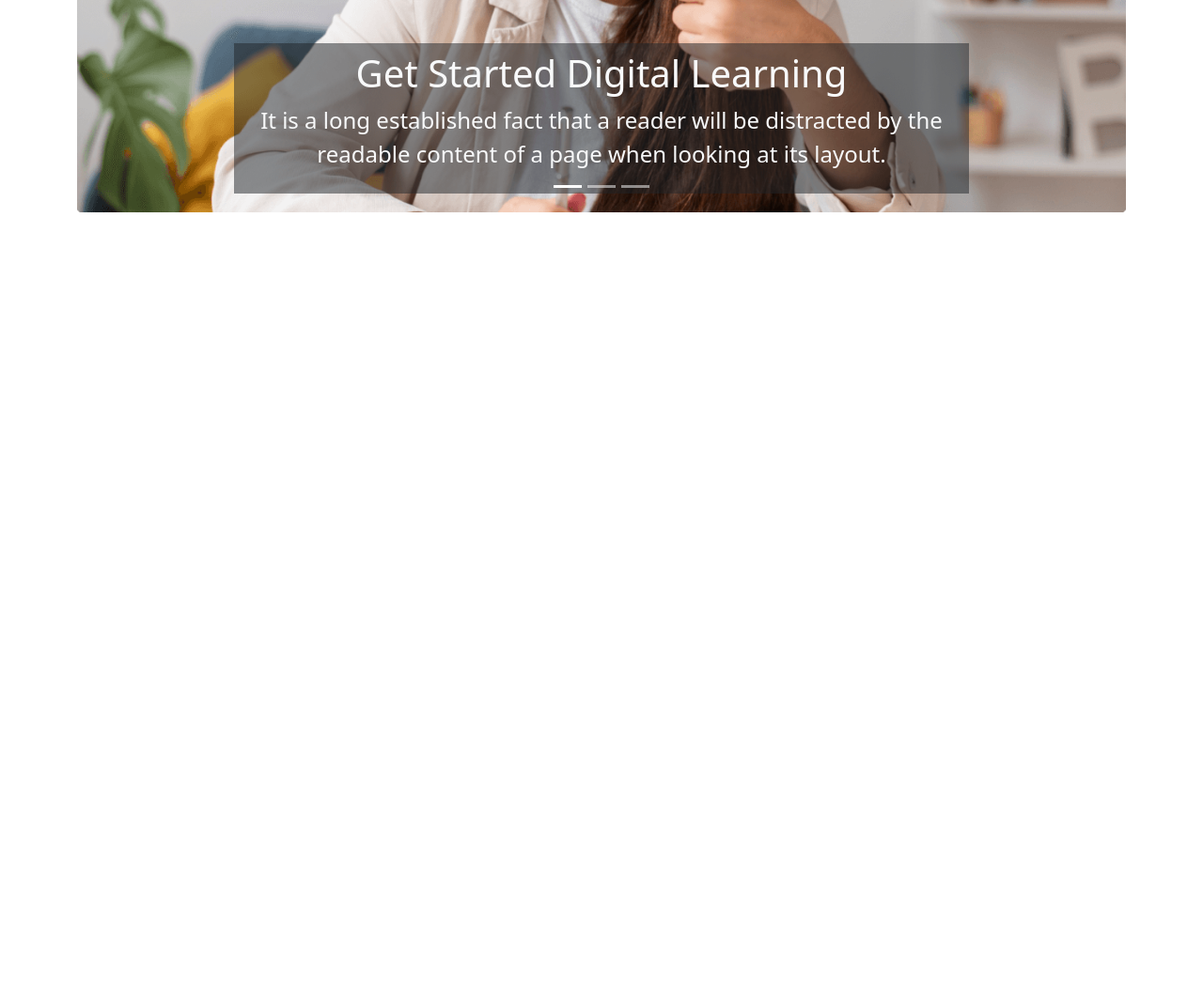
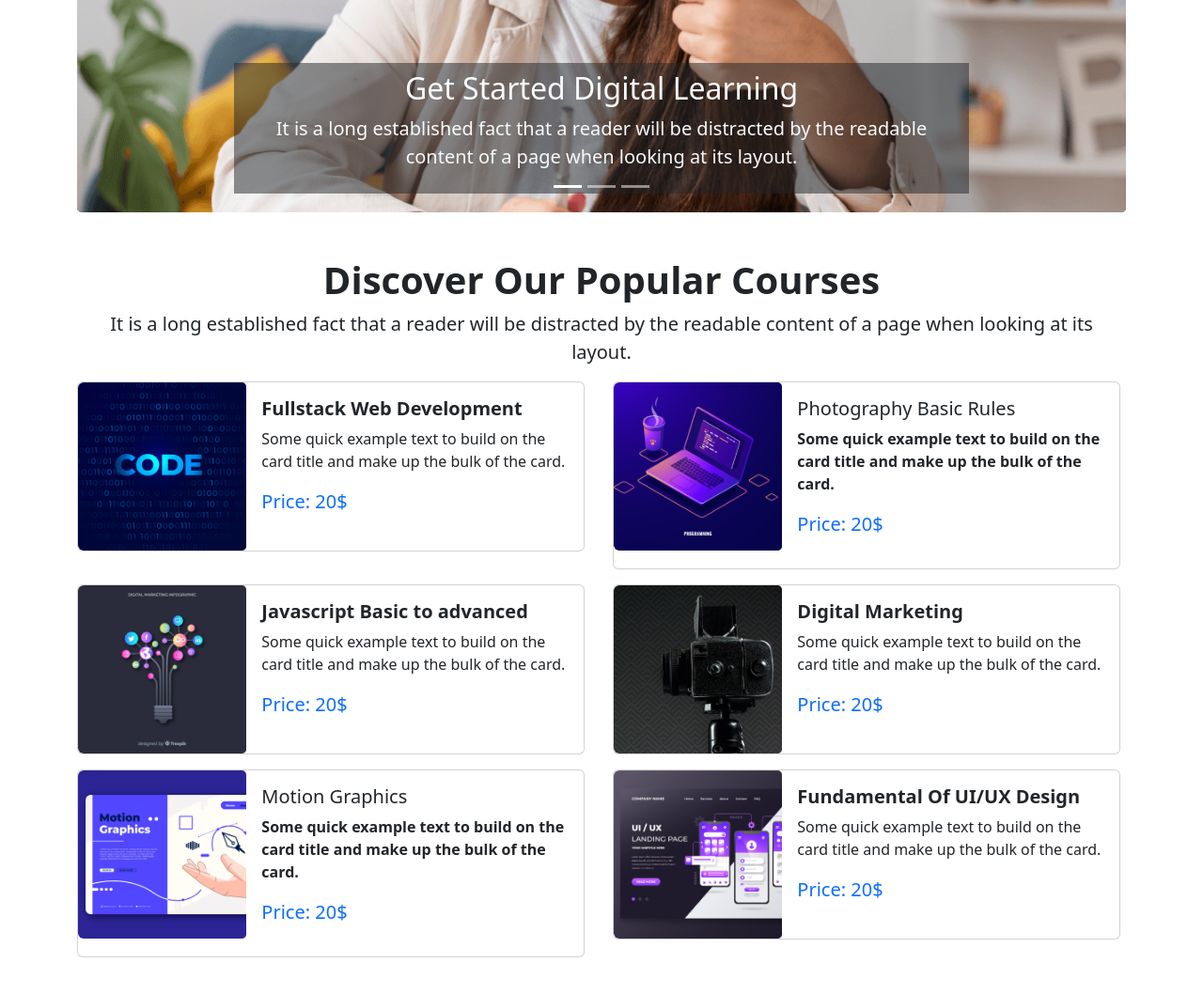
Before and after one commit to surav27/Assignment-three, a plain HTML site: page index.html in a window 1280 px wide. Shown: the part 500-1558 px from the top of the page at 94% size. Before the commit the page ends 800 px from the top, so only its background shows below. Drawn offline with Linux system fonts and the light colour scheme.

Commit message:
add-courses

```diff
--- a/index.html
+++ b/index.html
@@ -65,23 +65,23 @@
           <div class="carousel-inner ">
             <div class="carousel-item active">
               <img src="images/cover/cover-1.png" class="d-block w-100 h-95" alt="...">
-              <div class="carousel-caption d-none d-md-block bg-dark p-2 text-light bg-opacity-50">
-                <h5 class="fs-1 ">Get Started Digital Learning</h5>
-                <p class="fs-4">It is a long established fact that a reader will be distracted by the readable content of a page when looking at its layout.</p>
+              <div class="carousel-caption d-md-block bg-dark p-2 text-light bg-opacity-50 ">
+                <h5 class="fs-2">Get Started Digital Learning</h5>
+                <p class="fs-5">It is a long established fact that a reader will be distracted by the readable content of a page when looking at its layout.</p>
               </div>
             </div>
             <div class="carousel-item">
               <img src="images/cover/cover-2.jpg" class="d-block w-100 h-95" alt="...">
-              <div class="carousel-caption d-none d-md-block bg-dark p-2 text-light bg-opacity-50">
-                <h5 class="fs-1">Get Started Digital Learning</h5>
-                <p class="fs-4">It is a long established fact that a reader will be distracted by the readable content of a page when looking at its layout.</p>
+              <div class="carousel-caption  d-md-block bg-dark p-2 text-light bg-opacity-50">
+                <h5 class="fs-2">Get Started Digital Learning</h5>
+                <p class="fs-5">It is a long established fact that a reader will be distracted by the readable content of a page when looking at its layout.</p>
               </div>
             </div>
             <div class="carousel-item">
               <img src="images/cover/cover-3.jpg" class="d-block w-100 h-95" alt="...">
-              <div class="carousel-caption d-none d-md-block bg-dark p-2 text-light bg-opacity-50">
-                <h5 class="fs-1">Get Started Digital Learning</h5>
-                <p class="fs-4">It is a long established fact that a reader will be distracted by the readable content of a page when looking at its layout.</p>
+              <div class="carousel-caption  d-md-block bg-dark p-2 text-light bg-opacity-50">
+                <h5 class="fs-2">Get Started Digital Learning</h5>
+                <p class="fs-5">It is a long established fact that a reader will be distracted by the readable content of a page when looking at its layout.</p>
               </div>
             </div>
           </div>
@@ -95,6 +95,128 @@
           </button>
         </div>
       </section>
+      <!-- corses  -->
+      <section class="container-fluid px-5 d-flex flex-column justify-content-center align-items-center">
+        <!-- courses title  -->
+        <div class=" text-align-center px-5">
+          <h2 class="fs-1 fw-bold text-center">
+            Discover Our Popular Courses
+          </h2>
+          <p class="text-center fs-5">It is a long established fact that a reader will be distracted by the readable content of a page when looking at its layout.</p>
+
+        </div>
+        <!-- courses info -->
+
+        <div class="container mb-5">
+          <div class="row">
+            <div class="col">
+              <div class="card mb-3" style="max-width: 540px;">
+                <div class="row g-0">
+                  <div class="col-md-4">
+                    <img src="images/course/course-2.png" class="img-fluid rounded-start" alt="...">
+                  </div>
+                  <div class="col-md-8">
+                    <div class="card-body">
+                      <h5 class="card-title fw-semibold">Fullstack Web Development</h5>
+                      <p class="card-text">Some quick example text to build on the card title and make up the bulk of the card.</p>
+                      <p class="text-primary fs-5">Price: 20$</p>
+                    </div>
+                  </div>
+                </div>
+              </div>
+            </div>
+            <div class="col">
+              <div class="card mb-3" style="max-width: 540px;">
+                <div class="row g-0">
+                  <div class="col-md-4">
+                    <img src="images/course/course-3.png" class="img-fluid rounded-start" alt="...">
+                  </div>
+                  <div class="col-md-8">
+                    <div class="card-body">
+                      <h5 class="card-title">Photography Basic Rules</h5>
+                      <p class="card-text fw-semibold">Some quick example text to build on the card title and make up the bulk of the card.</p>
+                      <p class="text-primary fs-5">Price: 20$</p>
+                    </div>
+                  </div>
+                </div>
+              </div>
+            </div>
+
+          </div>
+          <div class="row">
+            <div class="col">
+              <div class="card mb-3" style="max-width: 540px;">
+                <div class="row g-0">
+                  <div class="col-md-4">
+                    <img src="images/course/course-4.png" class="img-fluid rounded-start" alt="...">
+                  </div>
+                  <div class="col-md-8">
+                    <div class="card-body">
+                      <h5 class="card-title fw-semibold">Javascript Basic to advanced</h5>
+                      <p class="card-text">Some quick example text to build on the card title and make up the bulk of the card.</p>
+                      <p class="text-primary fs-5">Price: 20$</p>
+                    </div>
+                  </div>
+                </div>
+              </div>
+            </div>
+            <div class="col">
+              <div class="card mb-3" style="max-width: 540px;">
+                <div class="row g-0">
+                  <div class="col-md-4">
+                    <img src="images/course/course-5.png" class="img-fluid rounded-start" alt="...">
+                  </div>
+                  <div class="col-md-8">
+                    <div class="card-body">
+                      <h5 class="card-title fw-semibold">Digital Marketing</h5>
+                      <p class="card-text">Some quick example text to build on the card title and make up the bulk of the card.</p>
+                      <p class="text-primary fs-5">Price: 20$</p>
+                    </div>
+                  </div>
+                </div>
+              </div>
+            </div>
+
+          </div>
+          <div class="row">
+            <div class="col">
+              <div class="card mb-3" style="max-width: 540px;">
+                <div class="row g-0">
+                  <div class="col-md-4">
+                    <img src="images/course/course-6.png" class="img-fluid rounded-start" alt="...">
+                  </div>
+                  <div class="col-md-8">
+                    <div class="card-body">
+                      <h5 class="card-title">Motion Graphics</h5>
+                      <p class="card-text fw-semibold">Some quick example text to build on the card title and make up the bulk of the card.</p>
+                      <p class="text-primary fs-5">Price: 20$</p>
+                    </div>
+                  </div>
+                </div>
+              </div>
+            </div>
+            <div class="col">
+              <div class="card mb-3" style="max-width: 540px;">
+                <div class="row g-0">
+                  <div class="col-md-4">
+                    <img src="images/course/course-1.png" class="img-fluid rounded-start" alt="...">
+                  </div>
+                  <div class="col-md-8">
+                    <div class="card-body">
+                      <h5 class="card-title fw-semibold">Fundamental Of UI/UX Design</h5>
+                      <p class="card-text">Some quick example text to build on the card title and make up the bulk of the card.</p>
+                      <p class="text-primary fs-5">Price: 20$</p>
+                    </div>
+                  </div>
+                </div>
+              </div>
+            </div>
+
+          </div>
+        </div>
+      </section>
+
+
 
     </main>
 
```
